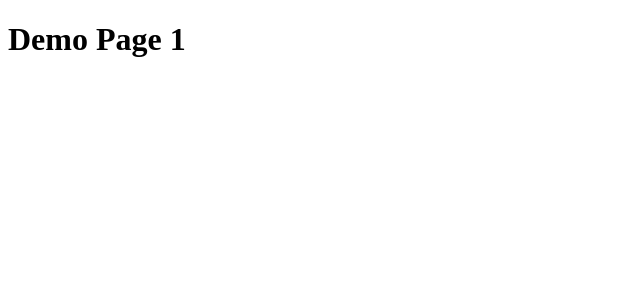
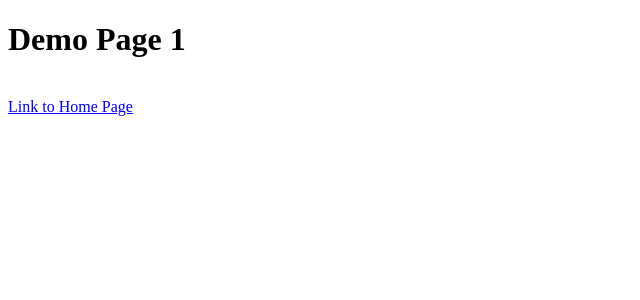
Before and after one commit to dtdemos/nextjs-boilerplate, a Next.js app: page /demopage1 in a window 1280 px wide. Shown: the top 300 px of the page, without its empty margins (0-640 px from the left). Built offline with nearby package versions, Linux system fonts and the light colour scheme.

Commit message:
add links and images

```diff
--- a/pages/demopage1.tsx
+++ b/pages/demopage1.tsx
@@ -3,6 +3,7 @@ export default function DemoPage1() {
     <main>
       <h1>Demo Page 1</h1>
       <br></br>
+      <a href="/">Link to Home Page</a>
     </main>
     )
   }
--- a/pages/demopage2.tsx
+++ b/pages/demopage2.tsx
@@ -3,6 +3,7 @@ export default function DemoPage2() {
     <main>
       <h1>Demo Page 2</h1>
       <br></br>
+      <a href="/">Link to Home Page</a>
     </main>
     )
   }
```
Also changed, not shown: pages/index.tsx (+4 -0 lines), public/dynatrace.svg (added).
